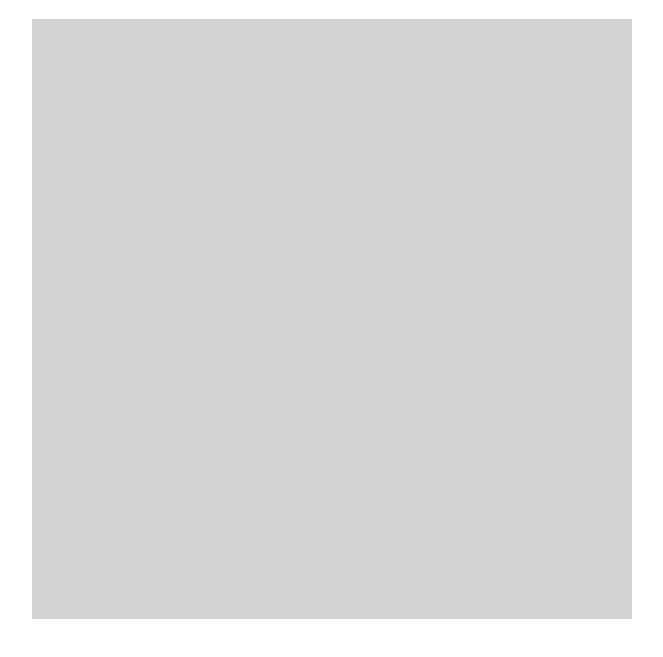
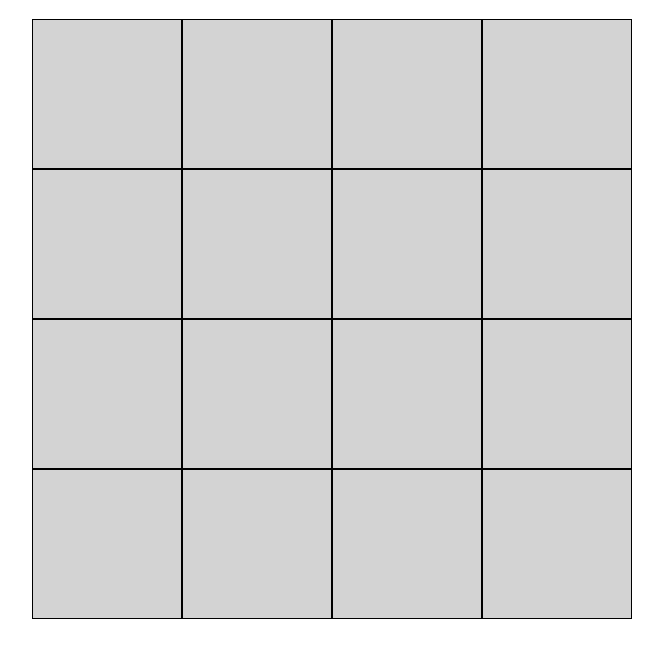
Before and after one commit to RGSATG/etch-a-sketch, a plain HTML site: page index.html in a window 1280 px wide. Shown: the part 61-718 px from the top of the page, without its empty margins (308-971 px from the left). Drawn offline with Linux system fonts and the light colour scheme.

Commit message:
Add div generator function

```diff
--- a/logic.js
+++ b/logic.js
@@ -0,0 +1,11 @@
+const container = document.querySelector("#container");
+
+function addDivs(containerSize, divCount) {
+    for (let i = 0; i < 16; i++) {
+        const div = document.createElement("div");
+        div.style.border = "1px solid black";
+        div.style.width = div.style.height = `${containerSize / divCount - 2}px`;
+        container.appendChild(div);
+    }
+}
+addDivs(600, 4);
--- a/styles.css
+++ b/styles.css
@@ -3,6 +3,8 @@
 }
 
 #container {
+  display: flex;
+  flex-flow: row wrap;
   margin: 0 auto;
   width: 600px;
   height: 600px;
```
